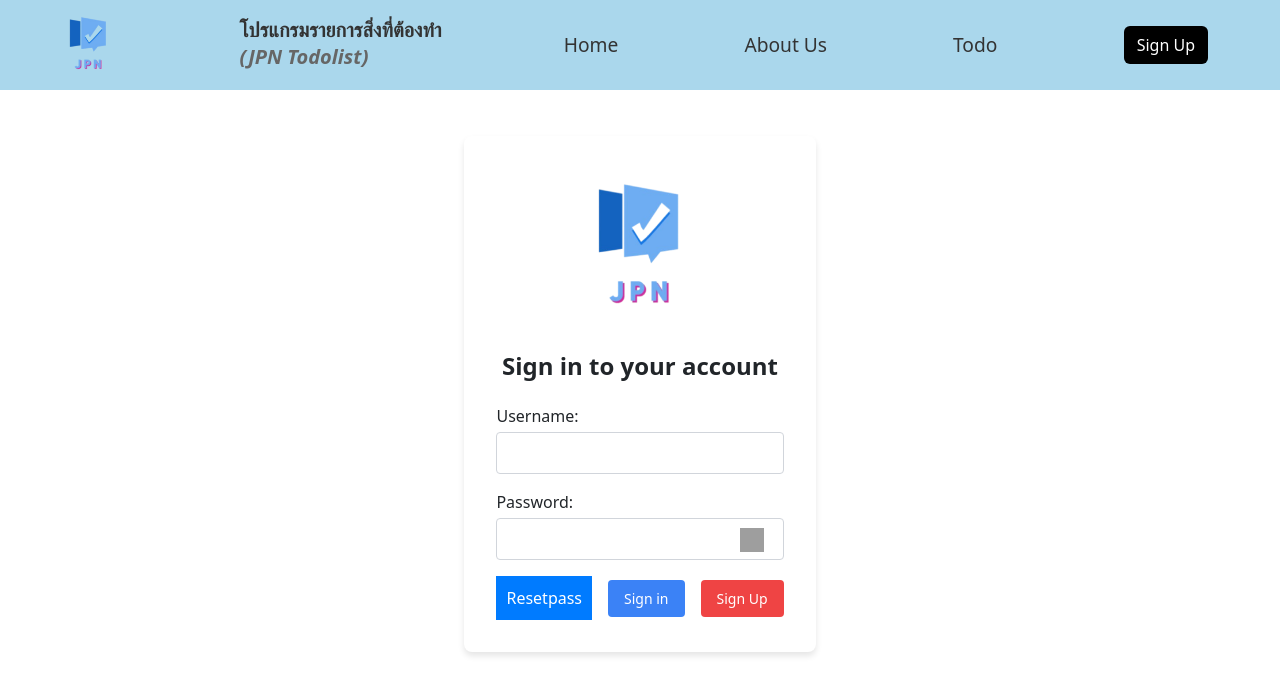
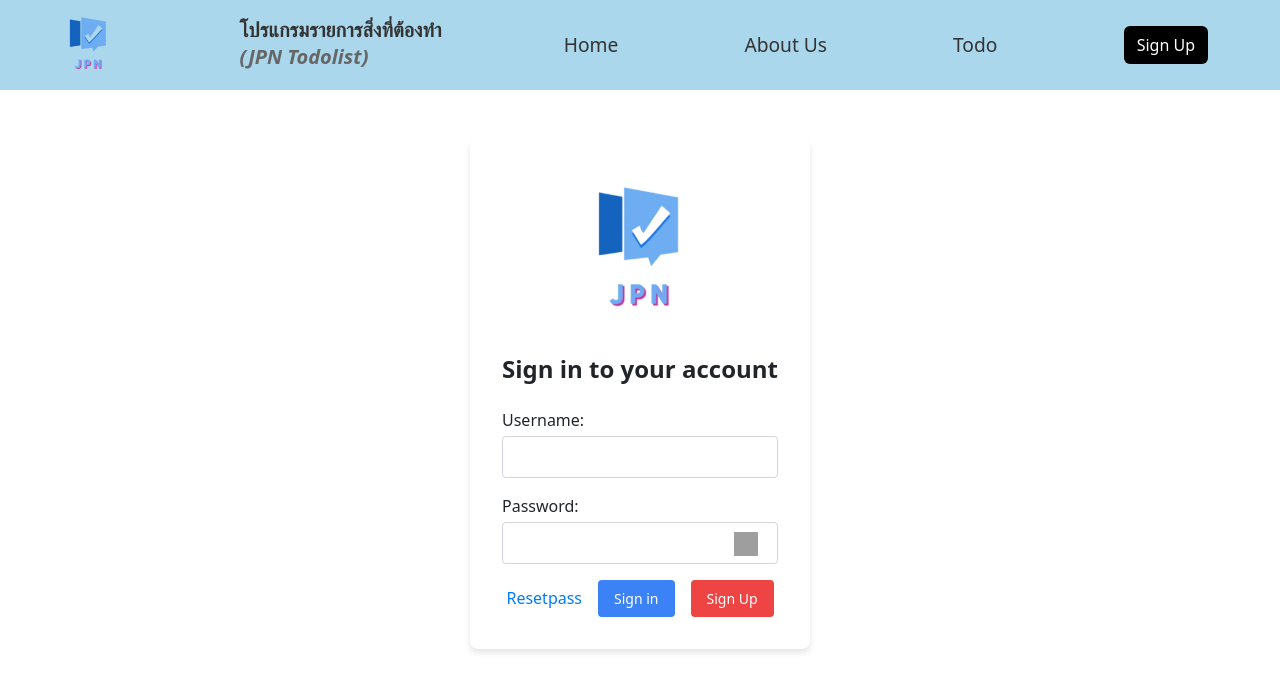
Before and after one commit to Poomlak/TODOLISTJPN, a React (Create React App) app in the folder jpn-project/: page /signin in a window 1280 px wide. Shown: the top 694 px of the page. Built offline with nearby package versions, Linux system fonts and the light colour scheme; grey boxes are pictures that could not be loaded.

Commit message:
แก้ปุ่ม enter แล้วไปหน้า reset password +css toggle password visible

```diff
--- a/jpn-project/src/signin/Signin.css
+++ b/jpn-project/src/signin/Signin.css
@@ -97,9 +97,28 @@
   background: none;
   border: none;
   cursor: pointer;
+  outline: none;
+}
+
+.toggle-password-button:hover,
+.toggle-password-button:focus {
+  background: none;
+  outline: none;
 }
 
 .password-toggle-icon {
   width: 24px;
   height: 24px;
+  background: none;
 }
+
+
+.resetpass-button {
+  color: #007bff;
+  text-decoration: none;
+  cursor: pointer;
+}
+
+.resetpass-button:hover {
+  text-decoration: underline;
+}
--- a/jpn-project/src/signin/Signin.js
+++ b/jpn-project/src/signin/Signin.js
@@ -1,4 +1,4 @@
-import React, { useState, useEffect } from "react";
+import React, { useState } from "react";
 import jpnLogo from "../navbars/jpn_logo.png";
 import "./Signin.css";
 import axios from "axios";
@@ -35,6 +35,7 @@ const Signin = () => {
       const response = await axios.post("http://localhost:5000/login", {
         username: formData.username,
         password: formData.password,
+
       });
       await Swal.fire({
         icon: 'success',
@@ -42,6 +43,7 @@ const Signin = () => {
         text: 'คุณได้เข้าสู่ระบบเรียบร้อยแล้ว!',
         confirmButtonText: 'ตกลง'
       });
+      console.log(response);
 
       // ทำการเปลี่ยนเส้นทางไปยังหน้าอื่น (เช่น หน้าโปรไฟล์)
       window.location.href = "/profile"; // เปลี่ยนเป็นเส้นทางที่ต้องการ
@@ -112,13 +114,14 @@ const Signin = () => {
               </div>
             </div>
             <div className="button-group">
-              <button type="button " className="" onClick={goReset}>
+              <div onClick={goReset} className="resetpass-button">
                 Resetpass
-              </button>
+              </div>
+
               <button type="submit" className="signin-button">
                 Sign in
               </button>
-              <button type="button" className="sign_up">
+              <button type="button" className="sign_up" onClick={"/signup"}>
                 Sign Up
               </button>
             </div>
```
